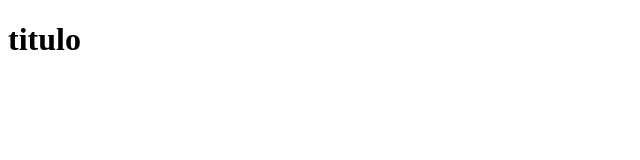
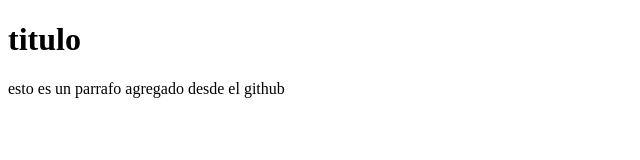
Before and after one commit to Yaninaponcec94/proyecto-web-empresa-C, a plain HTML site: page index.html in a window 1280 px wide. Shown: the whole page, without its empty margins (0-640 px from the left). Drawn offline with Linux system fonts and the light colour scheme.

Commit message:
Update index.html

```diff
--- a/index.html
+++ b/index.html
@@ -7,5 +7,6 @@
 </head>
 <body>
     <h1> titulo </h1>
+    <p> esto es un parrafo agregado desde el github </p>
 </body>
 </html>
```
